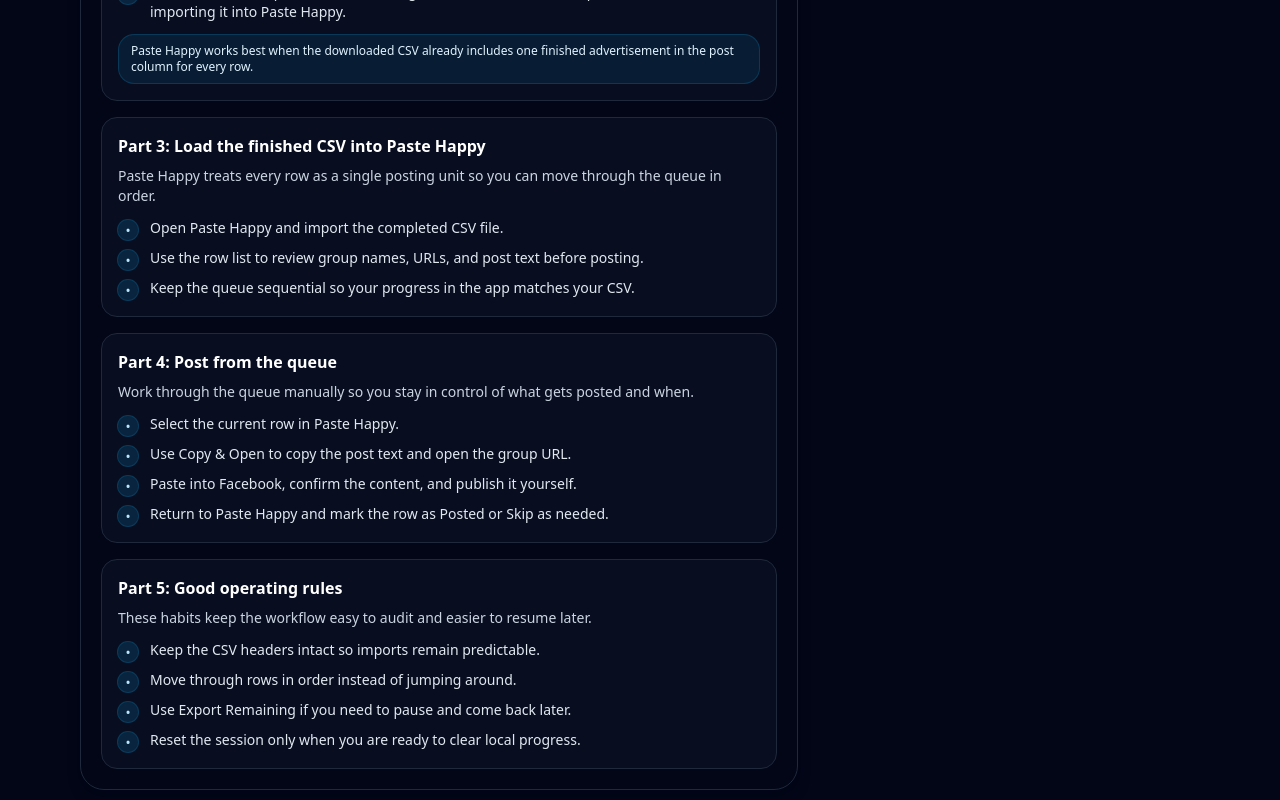
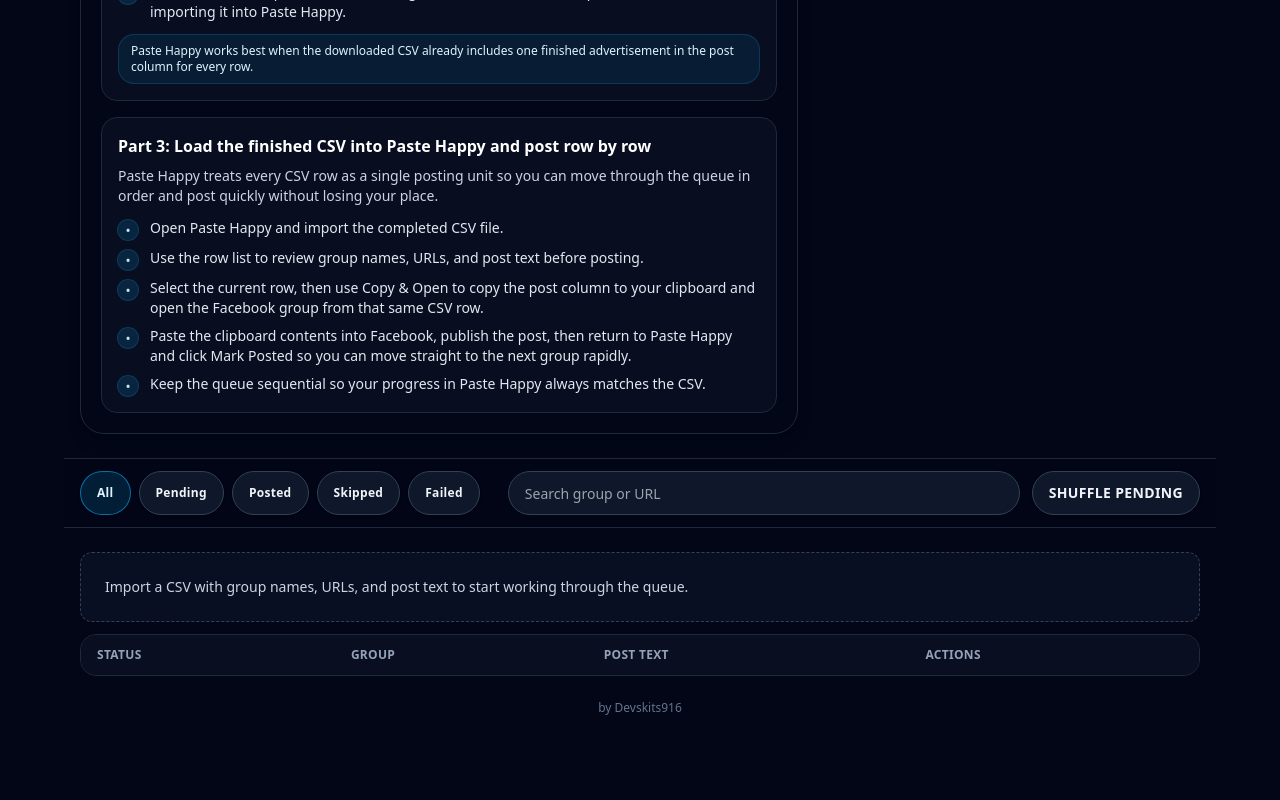
Before and after one commit to DevSkits916/Paste-happy-, a React (Vite) app: page / in a window 1280 px wide. Shown: the part 980-1780 px from the top of the page. After the commit the page ends 1736 px from the top, so only its background shows below. Built offline with nearby package versions, Linux system fonts and the light colour scheme.

Commit message:
Update tutorial posting steps

```diff
--- a/src/App.tsx
+++ b/src/App.tsx
@@ -122,35 +122,15 @@ const TUTORIAL_SECTIONS: TutorialSection[] = [
     note: 'Paste Happy works best when the downloaded CSV already includes one finished advertisement in the post column for every row.',
   },
   {
-    title: 'Part 3: Load the finished CSV into Paste Happy',
+    title: 'Part 3: Load the finished CSV into Paste Happy and post row by row',
     description:
-      'Paste Happy treats every row as a single posting unit so you can move through the queue in order.',
+      'Paste Happy treats every CSV row as a single posting unit so you can move through the queue in order and post quickly without losing your place.',
     items: [
       'Open Paste Happy and import the completed CSV file.',
       'Use the row list to review group names, URLs, and post text before posting.',
-      'Keep the queue sequential so your progress in the app matches your CSV.',
-    ],
-  },
-  {
-    title: 'Part 4: Post from the queue',
-    description:
-      'Work through the queue manually so you stay in control of what gets posted and when.',
-    items: [
-      'Select the current row in Paste Happy.',
-      'Use Copy & Open to copy the post text and open the group URL.',
-      'Paste into Facebook, confirm the content, and publish it yourself.',
-      'Return to Paste Happy and mark the row as Posted or Skip as needed.',
-    ],
-  },
-  {
-    title: 'Part 5: Good operating rules',
-    description:
-      'These habits keep the workflow easy to audit and easier to resume later.',
-    items: [
-      'Keep the CSV headers intact so imports remain predictable.',
-      'Move through rows in order instead of jumping around.',
-      'Use Export Remaining if you need to pause and come back later.',
-      'Reset the session only when you are ready to clear local progress.',
+      'Select the current row, then use Copy & Open to copy the post column to your clipboard and open the Facebook group from that same CSV row.',
+      'Paste the clipboard contents into Facebook, publish the post, then return to Paste Happy and click Mark Posted so you can move straight to the next group rapidly.',
+      'Keep the queue sequential so your progress in Paste Happy always matches the CSV.',
     ],
   },
 ] as const;
@@ -622,14 +602,14 @@ function InnerApp() {
             <div className="rounded-3xl border border-slate-800 bg-slate-950/70 p-5 shadow-lg shadow-slate-950/30">
               <h2 className="text-lg font-semibold text-white">Entire flow</h2>
               <p className="mt-2 text-sm text-slate-300">
-                Download userscript → Install in Tampermonkey → Scan groups → Export CSV → Add the post column → Download CSV → Upload to Paste Happy → Copy post → Open group → Post → Mark progress.
+                Download userscript → Install in Tampermonkey → Scan groups → Export CSV → Add the post column → Download CSV → Upload to Paste Happy → Copy &amp; Open the matching row → Paste and publish in Facebook → Mark Posted and continue.
               </p>
             </div>
             <div className="rounded-3xl border border-slate-800 bg-slate-950/70 p-5 shadow-lg shadow-slate-950/30">
               <h2 className="text-lg font-semibold text-white">Paste Happy basics</h2>
               <ul className="mt-3 space-y-2 text-sm text-slate-300">
                 <li>• Import a finished CSV when you are ready to work the queue.</li>
-                <li>• Copy &amp; Open brings the current post text and group URL together.</li>
+                <li>• Copy &amp; Open copies the post column to your clipboard and opens the Facebook group URL from that same CSV row.</li>
                 <li>• Posted, Skipped, and search filters help you resume a session quickly.</li>
                 <li>• Export Remaining creates a handoff file if you pause mid-run.</li>
               </ul>
```
Also changed, not shown: public/control-center.html (+3 -4 lines).
